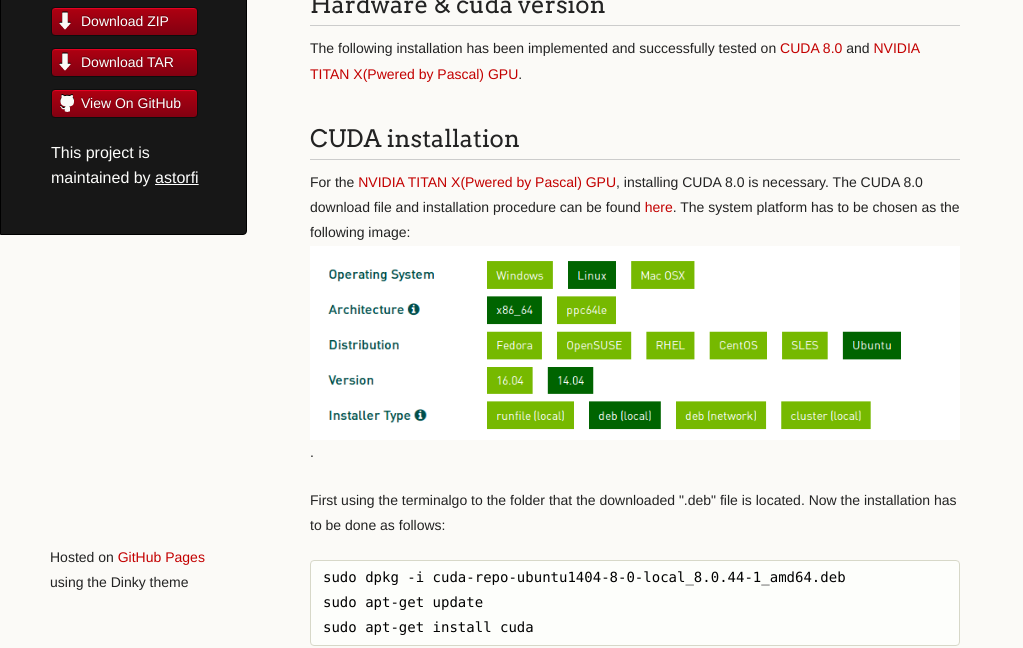
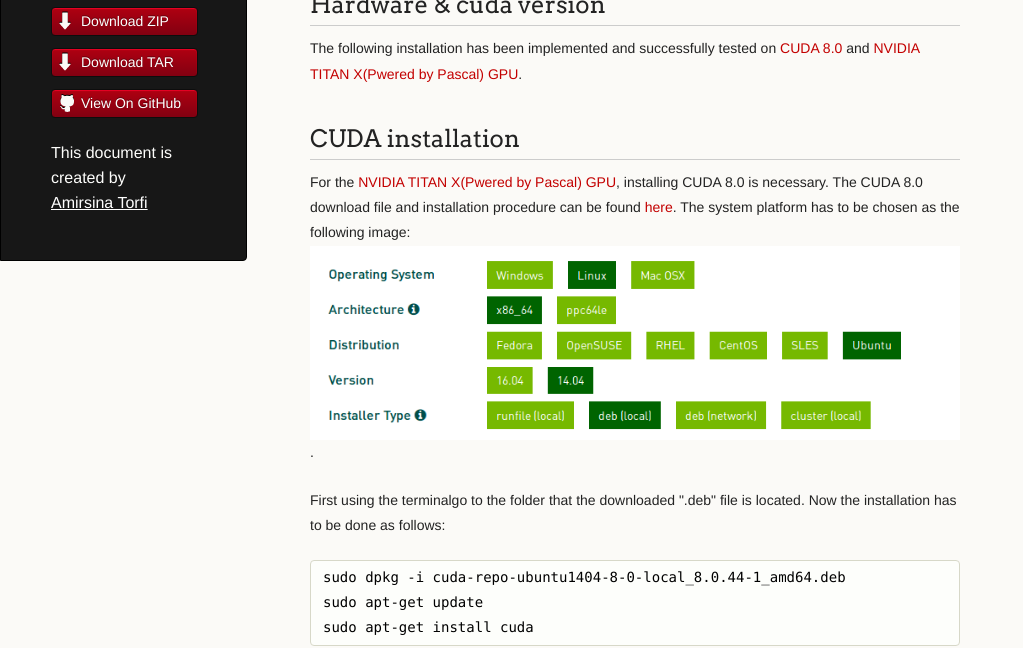
Before and after one commit to astorfi/Caffe_Deep_Learning, a plain HTML site: page index.html in a window 1280 px wide. Shown: the part 173-821 px from the top of the page, without its empty margins (0-1023 px from the left). Drawn offline with Linux system fonts and the light colour scheme.

Commit message:
Update index.html

```diff
--- a/index.html
+++ b/index.html
@@ -25,7 +25,7 @@
           <li><a class="buttons github" href="https://github.com/astorfi/Caffe_Framework">View On GitHub</a></li>
         </ul>
 
-        <p class="header">This project is maintained by <a class="header name" href="https://github.com/astorfi">astorfi</a></p>
+        <p class="header">This document is created by <a class="header name" href="https://github.com/astorfi">Amirsina Torfi</a></p>
 
 
       </header>
@@ -175,7 +175,7 @@
 </code></pre>
       </section>
       <footer>
-        <p><small>Hosted on <a href="https://pages.github.com">GitHub Pages</a> using the Dinky theme</small></p>
+       <!-- <p><small>Hosted on <a href="https://pages.github.com">GitHub Pages</a> using the Dinky theme</small></p>-->
       </footer>
     </div>
     <!--[if !IE]><script>fixScale(document);</script><![endif]-->
```
